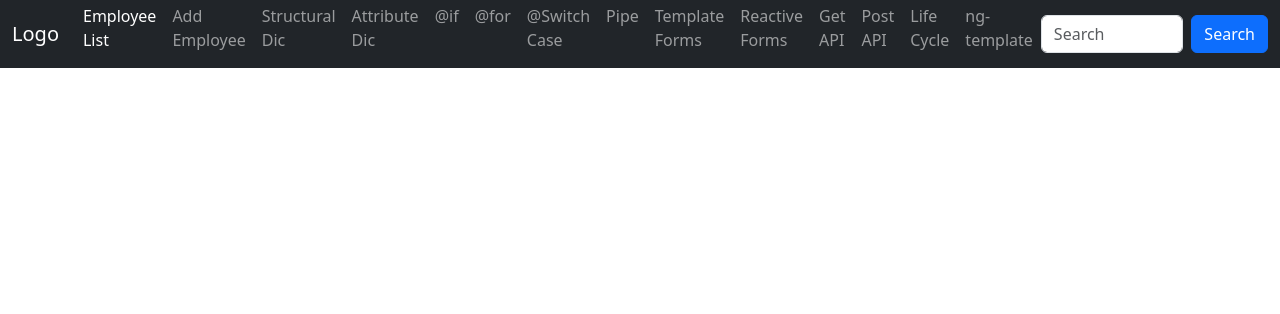
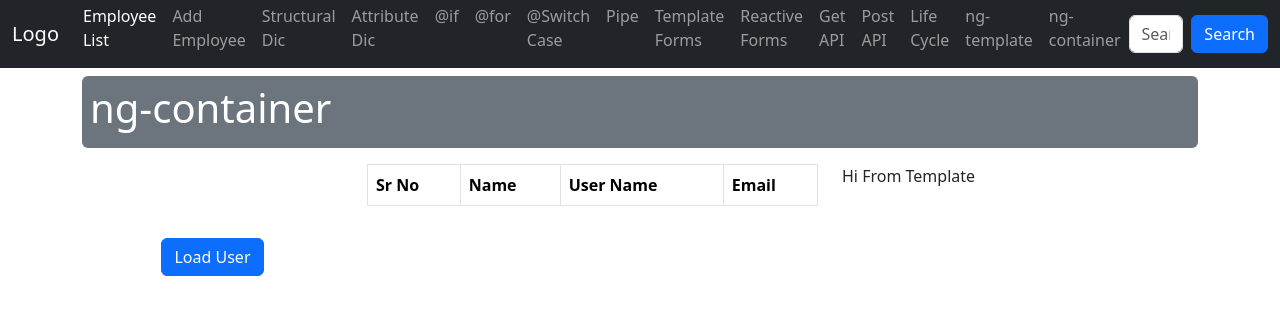
Before and after one commit to KalpeshBhatkar/Angular18_YT_Course_V2, an Angular app: page /ng-container in a window 1280 px wide. Before the commit this address led to /. Shown: the top 314 px of the page. Built offline with nearby package versions, Linux system fonts and the light colour scheme.

Commit message:
Part 20 What is ng-container

```diff
--- a/src/app/app.component.html
+++ b/src/app/app.component.html
@@ -65,6 +65,9 @@
         <li class="nav-item" style="margin-top:-12px;">
           <a class="nav-link" routerLink="ng-template">ng-template</a>
         </li>
+        <li class="nav-item" style="margin-top:-12px;">
+          <a class="nav-link" routerLink="ng-container">ng-container</a>
+        </li>
       </ul>
       <form class="d-flex">
         <input class="form-control me-2" type="text" placeholder="Search">
--- a/src/app/app.routes.ts
+++ b/src/app/app.routes.ts
@@ -14,6 +14,7 @@ import { GetApiComponent } from './components/apiIntegration/get-api/get-api.com
 import { PostApiComponent } from './components/apiIntegration/post-api/post-api.component';
 import { LifecycleEventComponent } from './components/lifecycle-event/lifecycle-event.component';
 import { NgtemplateComponent } from './components/directive/ngtemplate/ngtemplate.component';
+import { NgcontainerComponent } from './components/directive/ngcontainer/ngcontainer.component';
 
 export const routes: Routes = [
     {
@@ -75,5 +76,9 @@ export const routes: Routes = [
     {
         path: 'ng-template',
         component: NgtemplateComponent
+    },
+    {
+        path: 'ng-container',
+        component: NgcontainerComponent
     }
 ];
--- /dev/null
+++ b/src/app/components/directive/ngcontainer/ngcontainer.component.html
@@ -0,0 +1,64 @@
+<div class="mt-2 p-2 bg-secondary text-white rounded">
+    <h1>ng-container</h1>
+</div>
+
+<div class="row pt-3">
+    <div class="col-3">
+        <ng-container *ngIf="isContainer">
+            <div class="bg-danger p-3" >
+                <span>User Not Logged In</span>
+            </div>
+        </ng-container>
+    </div>
+    <div class="col-5">
+        <table class="table table-bordered">
+            <thead>
+                <tr>
+                    <th>Sr No</th>
+                    <th>Name</th>
+                    <th>User Name</th>
+                    <th>Email</th>
+                </tr>
+            </thead>
+            <tbody>
+                <ng-container *ngIf="isApi">
+                    <tr>
+                        <td colspan="4" class="text-center">
+                            <div class="spinner-grow text-muted"></div>
+                            <div class="spinner-grow text-primary"></div>
+                            <div class="spinner-grow text-success"></div>
+                            <div class="spinner-grow text-info"></div>
+                            <div class="spinner-grow text-warning"></div>
+                            <div class="spinner-grow text-danger"></div>
+                            <div class="spinner-grow text-secondary"></div>
+                            <div class="spinner-grow text-dark"></div>
+                            <div class="spinner-grow text-light"></div>
+                        </td>
+                    </tr>
+                </ng-container>
+                <ng-container *ngIf="!isApi">
+                    <tr *ngFor="let student of userList; let srno = index" >
+                        <td>{{srno+1}}</td>
+                        <td>{{student.name}}</td>
+                        <td>{{student.username}}</td>
+                        <td>{{student.email}}</td>
+                    </tr>
+                </ng-container>
+            </tbody>
+        </table>
+    </div>
+    <div class="col-3">
+        <ng-container *ngTemplateOutlet="myTem">
+
+        </ng-container>
+    </div>
+</div>
+<div class="row pt-3">
+    <div class="col-3 text-center">
+        <button class="btn btn-primary" (click)="getAllUser()" >Load User</button>
+    </div>
+</div>
+
+<ng-template #myTem>
+    <p>Hi From Template</p>
+</ng-template>
--- /dev/null
+++ b/src/app/components/directive/ngcontainer/ngcontainer.component.ts
@@ -0,0 +1,26 @@
+import { CommonModule } from '@angular/common';
+import { HttpClient } from '@angular/common/http';
+import { Component, inject } from '@angular/core';
+
+@Component({
+  selector: 'app-ngcontainer',
+  imports: [CommonModule],
+  templateUrl: './ngcontainer.component.html',
+  styleUrl: './ngcontainer.component.css'
+})
+export class NgcontainerComponent {
+
+  isContainer: boolean = false;
+  http = inject(HttpClient);
+  userList: any[] = [];
+  isApi: boolean = false;
+
+  getAllUser() {
+    this.isApi = true;
+    this.http.get("https://jsonplaceholder.typicode.com/users").subscribe((result: any) => {
+      this.userList = result;
+      this.isApi = false;
+    });
+  }
+
+}
```
Also changed, not shown: src/app/components/directive/ngcontainer/ngcontainer.component.css (added), 1 other file (tests, documents, lock files or other folders).
